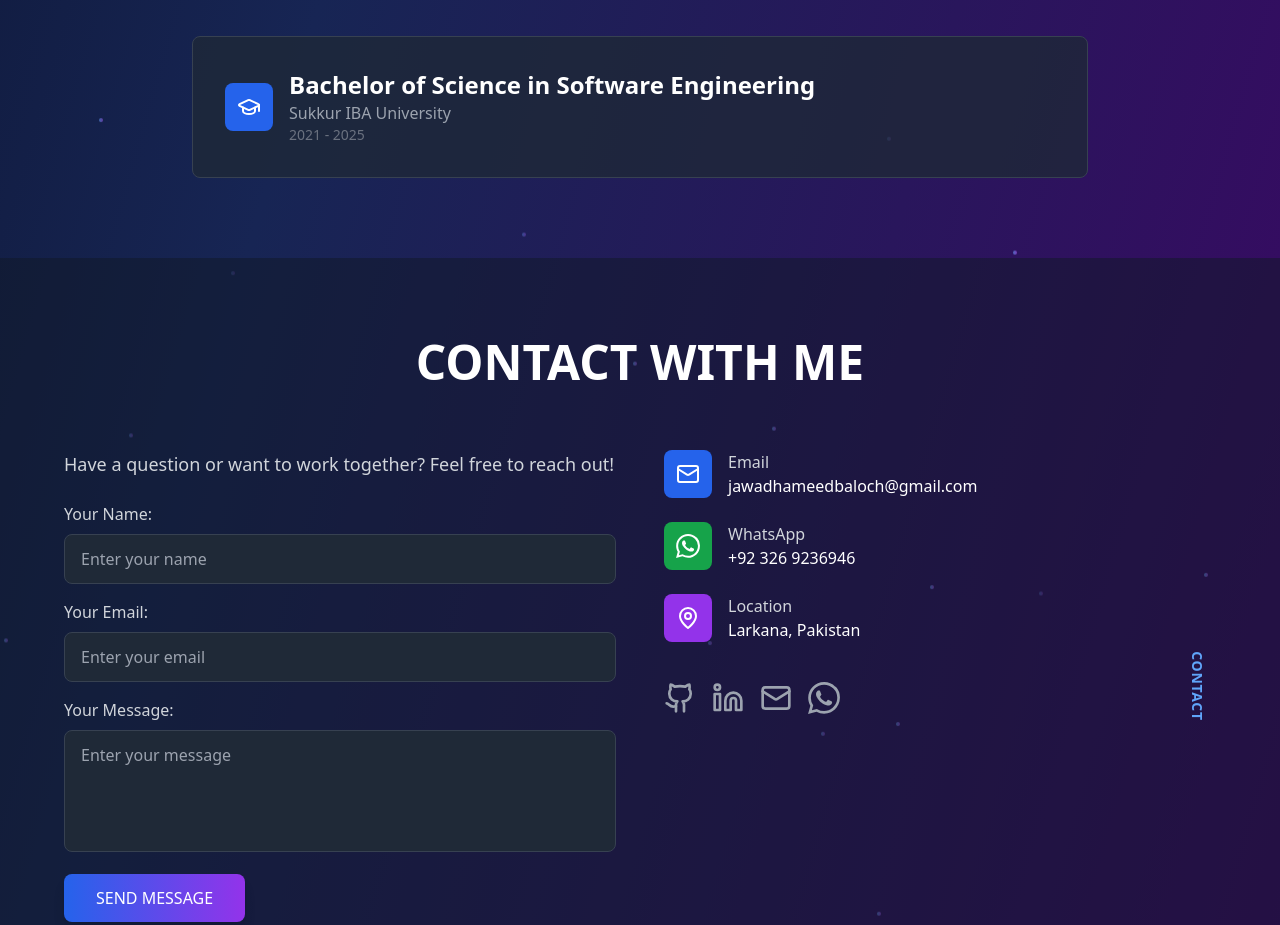
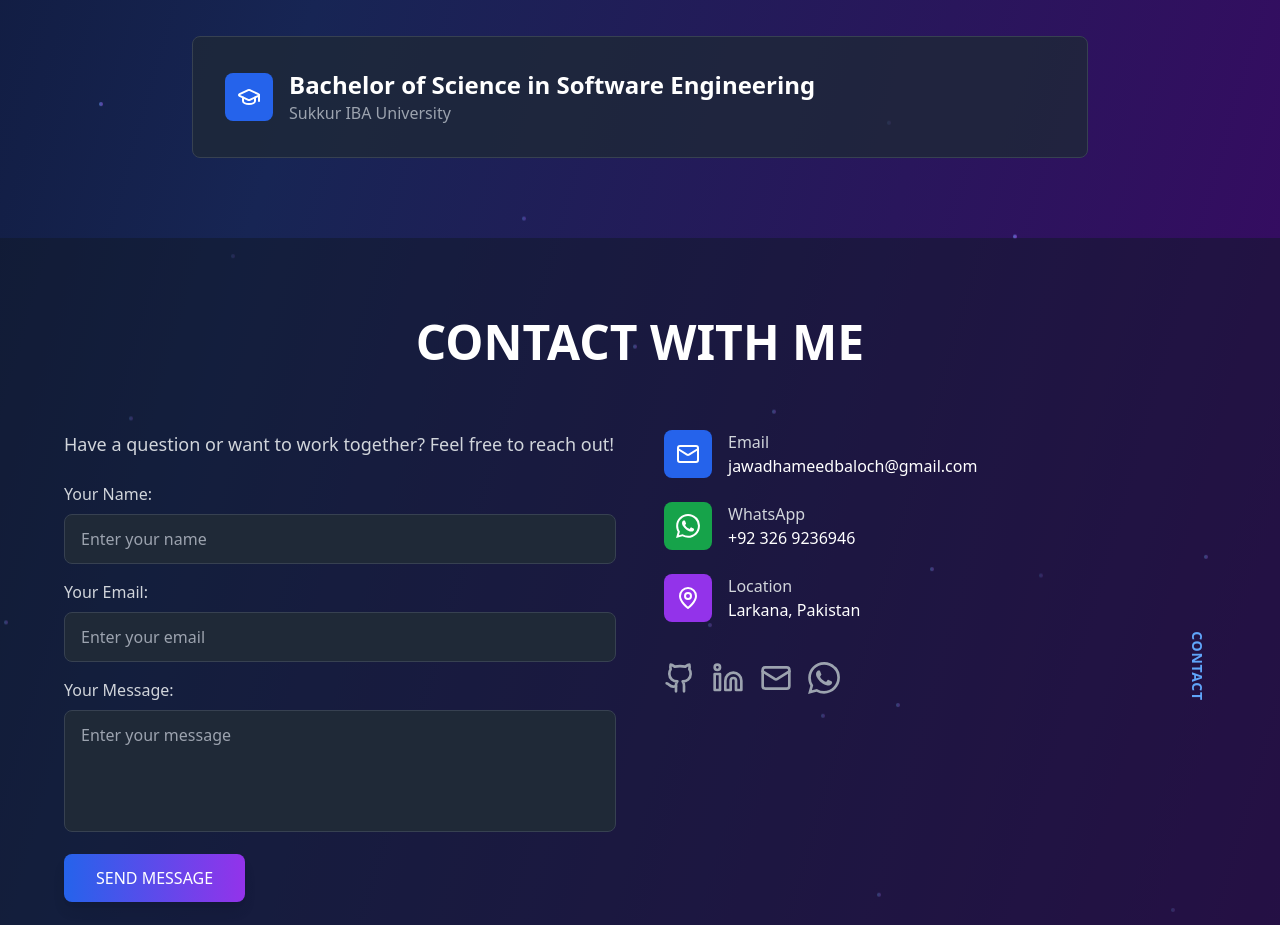
Before and after one commit to jawadhameedbaloch/jawadhameedbaloch-portfolio, a React (Vite) app: page / in a window 1280 px wide. Shown: the part 3362-4287 px from the top of the page. Built offline with nearby package versions, Linux system fonts and the light colour scheme.

Commit message:
Update App.tsx

```diff
--- a/src/App.tsx
+++ b/src/App.tsx
@@ -734,7 +734,6 @@ function App() {
                   <div>
                     <h3 className="text-xl sm:text-2xl font-semibold text-white">Bachelor of Science in Software Engineering</h3>
                     <p className="text-gray-400 text-sm sm:text-base">Sukkur IBA University</p>
-                    <p className="text-gray-500 text-sm">2021 - 2025</p>
                   </div>
                 </div>
               </div>
```
